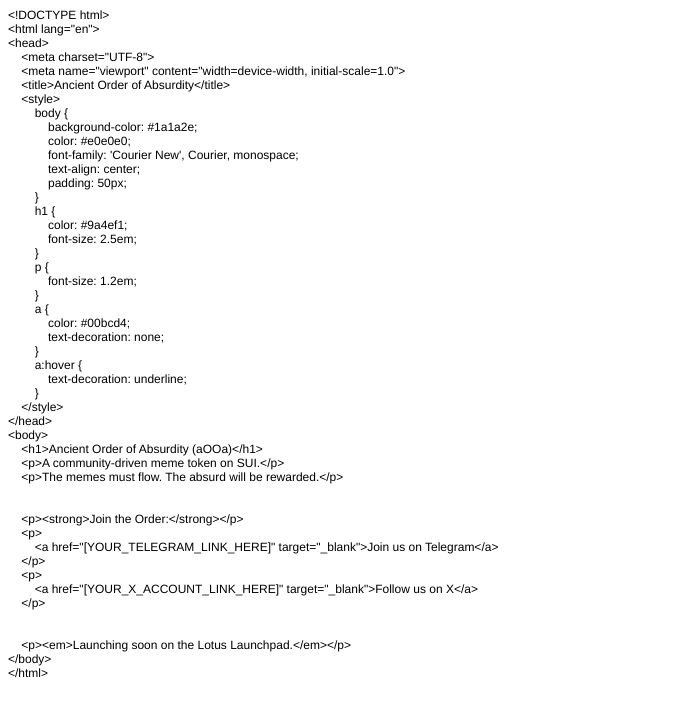
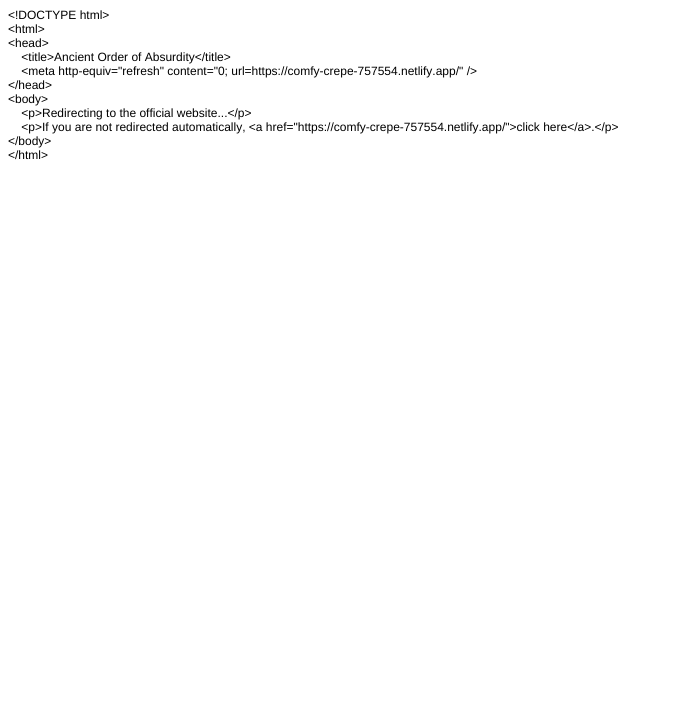
Before and after one commit to thesuitabs/aOOa, a plain HTML site: page index.html in a window 1280 px wide. Shown: the whole page, without its empty margins (0-673 px from the left). Drawn offline with Linux system fonts and the light colour scheme.

Commit message:
Add files via upload

```diff
--- a/index.html
+++ b/index.html
@@ -7,58 +7,23 @@
   <meta name="Generator" content="Cocoa HTML Writer">
   <meta name="CocoaVersion" content="2575.6">
   <style type="text/css">
-    p.p1 {margin: 0.0px 0.0px 0.0px 0.0px; font: 12.0px Helvetica}
-    p.p2 {margin: 0.0px 0.0px 0.0px 0.0px; font: 12.0px Helvetica; min-height: 14.0px}
+    p.p1 {margin: 0.0px 0.0px 0.0px 0.0px; font: 12.0px Helvetica; -webkit-text-stroke: #000000}
+    p.p2 {margin: 0.0px 0.0px 0.0px 0.0px; font: 12.0px Helvetica; -webkit-text-stroke: #000000; min-height: 14.0px}
+    span.s1 {font-kerning: none}
   </style>
 </head>
 <body>
-<p class="p1">&lt;!DOCTYPE html&gt;</p>
-<p class="p1">&lt;html lang="en"&gt;</p>
-<p class="p1">&lt;head&gt;</p>
-<p class="p1"><span class="Apple-converted-space">    </span>&lt;meta charset="UTF-8"&gt;</p>
-<p class="p1"><span class="Apple-converted-space">    </span>&lt;meta name="viewport" content="width=device-width, initial-scale=1.0"&gt;</p>
-<p class="p1"><span class="Apple-converted-space">    </span>&lt;title&gt;Ancient Order of Absurdity&lt;/title&gt;</p>
-<p class="p1"><span class="Apple-converted-space">    </span>&lt;style&gt;</p>
-<p class="p1"><span class="Apple-converted-space">        </span>body {<span class="Apple-converted-space"> </span></p>
-<p class="p1"><span class="Apple-converted-space">            </span>background-color: #1a1a2e;<span class="Apple-converted-space"> </span></p>
-<p class="p1"><span class="Apple-converted-space">            </span>color: #e0e0e0;<span class="Apple-converted-space"> </span></p>
-<p class="p1"><span class="Apple-converted-space">            </span>font-family: 'Courier New', Courier, monospace;<span class="Apple-converted-space"> </span></p>
-<p class="p1"><span class="Apple-converted-space">            </span>text-align: center;<span class="Apple-converted-space"> </span></p>
-<p class="p1"><span class="Apple-converted-space">            </span>padding: 50px;<span class="Apple-converted-space"> </span></p>
-<p class="p1"><span class="Apple-converted-space">        </span>}</p>
-<p class="p1"><span class="Apple-converted-space">        </span>h1 {<span class="Apple-converted-space"> </span></p>
-<p class="p1"><span class="Apple-converted-space">            </span>color: #9a4ef1;<span class="Apple-converted-space"> </span></p>
-<p class="p1"><span class="Apple-converted-space">            </span>font-size: 2.5em;</p>
-<p class="p1"><span class="Apple-converted-space">        </span>}</p>
-<p class="p1"><span class="Apple-converted-space">        </span>p {</p>
-<p class="p1"><span class="Apple-converted-space">            </span>font-size: 1.2em;</p>
-<p class="p1"><span class="Apple-converted-space">        </span>}</p>
-<p class="p1"><span class="Apple-converted-space">        </span>a {</p>
-<p class="p1"><span class="Apple-converted-space">            </span>color: #00bcd4;</p>
-<p class="p1"><span class="Apple-converted-space">            </span>text-decoration: none;</p>
-<p class="p1"><span class="Apple-converted-space">        </span>}</p>
-<p class="p1"><span class="Apple-converted-space">        </span>a:hover {</p>
-<p class="p1"><span class="Apple-converted-space">            </span>text-decoration: underline;</p>
-<p class="p1"><span class="Apple-converted-space">        </span>}</p>
-<p class="p1"><span class="Apple-converted-space">    </span>&lt;/style&gt;</p>
-<p class="p1">&lt;/head&gt;</p>
-<p class="p1">&lt;body&gt;</p>
-<p class="p1"><span class="Apple-converted-space">    </span>&lt;h1&gt;Ancient Order of Absurdity (aOOa)&lt;/h1&gt;</p>
-<p class="p1"><span class="Apple-converted-space">    </span>&lt;p&gt;A community-driven meme token on SUI.&lt;/p&gt;</p>
-<p class="p1"><span class="Apple-converted-space">    </span>&lt;p&gt;The memes must flow. The absurd will be rewarded.&lt;/p&gt;</p>
-<p class="p2"><span class="Apple-converted-space">      </span></p>
-<p class="p2"><br></p>
-<p class="p1"><span class="Apple-converted-space">    </span>&lt;p&gt;&lt;strong&gt;Join the Order:&lt;/strong&gt;&lt;/p&gt;</p>
-<p class="p1"><span class="Apple-converted-space">    </span>&lt;p&gt;</p>
-<p class="p1"><span class="Apple-converted-space">        </span>&lt;a href="[YOUR_TELEGRAM_LINK_HERE]" target="_blank"&gt;Join us on Telegram&lt;/a&gt;</p>
-<p class="p1"><span class="Apple-converted-space">    </span>&lt;/p&gt;</p>
-<p class="p1"><span class="Apple-converted-space">    </span>&lt;p&gt;</p>
-<p class="p1"><span class="Apple-converted-space">        </span>&lt;a href="[YOUR_X_ACCOUNT_LINK_HERE]" target="_blank"&gt;Follow us on X&lt;/a&gt;</p>
-<p class="p1"><span class="Apple-converted-space">    </span>&lt;/p&gt;</p>
-<p class="p2"><span class="Apple-converted-space">      </span></p>
-<p class="p2"><br></p>
-<p class="p1"><span class="Apple-converted-space">    </span>&lt;p&gt;&lt;em&gt;Launching soon on the Lotus Launchpad.&lt;/em&gt;&lt;/p&gt;</p>
-<p class="p1">&lt;/body&gt;</p>
-<p class="p1">&lt;/html&gt;</p>
+<p class="p1"><span class="s1">&lt;!DOCTYPE html&gt;</span></p>
+<p class="p1"><span class="s1">&lt;html&gt;</span></p>
+<p class="p1"><span class="s1">&lt;head&gt;</span></p>
+<p class="p1"><span class="s1"><span class="Apple-converted-space">    </span>&lt;title&gt;Ancient Order of Absurdity&lt;/title&gt;</span></p>
+<p class="p1"><span class="s1"><span class="Apple-converted-space">    </span>&lt;meta http-equiv="refresh" content="0; url=https://comfy-crepe-757554.netlify.app/" /&gt;</span></p>
+<p class="p1"><span class="s1">&lt;/head&gt;</span></p>
+<p class="p1"><span class="s1">&lt;body&gt;</span></p>
+<p class="p1"><span class="s1"><span class="Apple-converted-space">    </span>&lt;p&gt;Redirecting to the official website...&lt;/p&gt;</span></p>
+<p class="p1"><span class="s1"><span class="Apple-converted-space">    </span>&lt;p&gt;If you are not redirected automatically, &lt;a href="https://comfy-crepe-757554.netlify.app/"&gt;click here&lt;/a&gt;.&lt;/p&gt;</span></p>
+<p class="p1"><span class="s1">&lt;/body&gt;</span></p>
+<p class="p1"><span class="s1">&lt;/html&gt;</span></p>
+<p class="p2"><span class="s1"></span><br></p>
 </body>
 </html>
```
